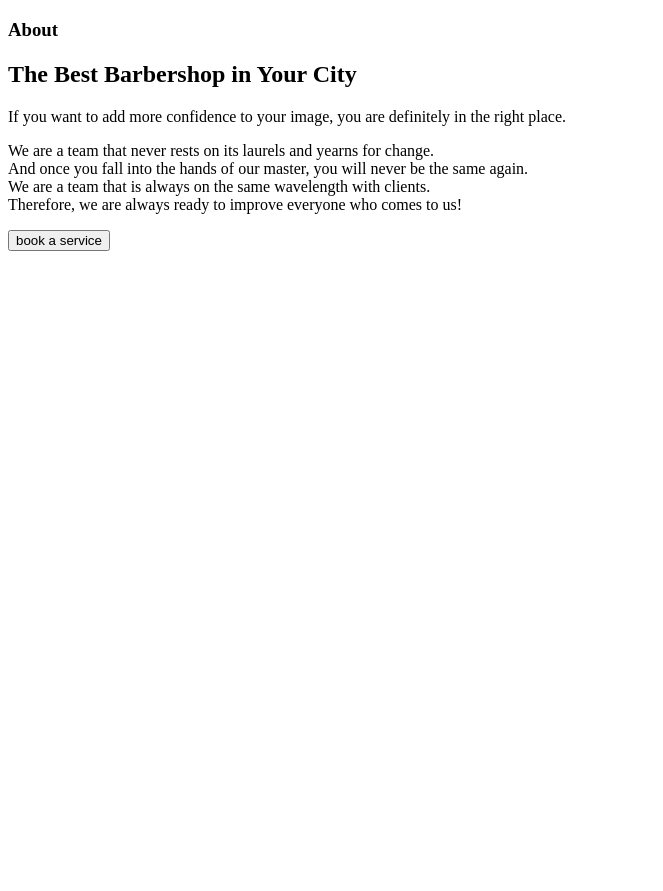
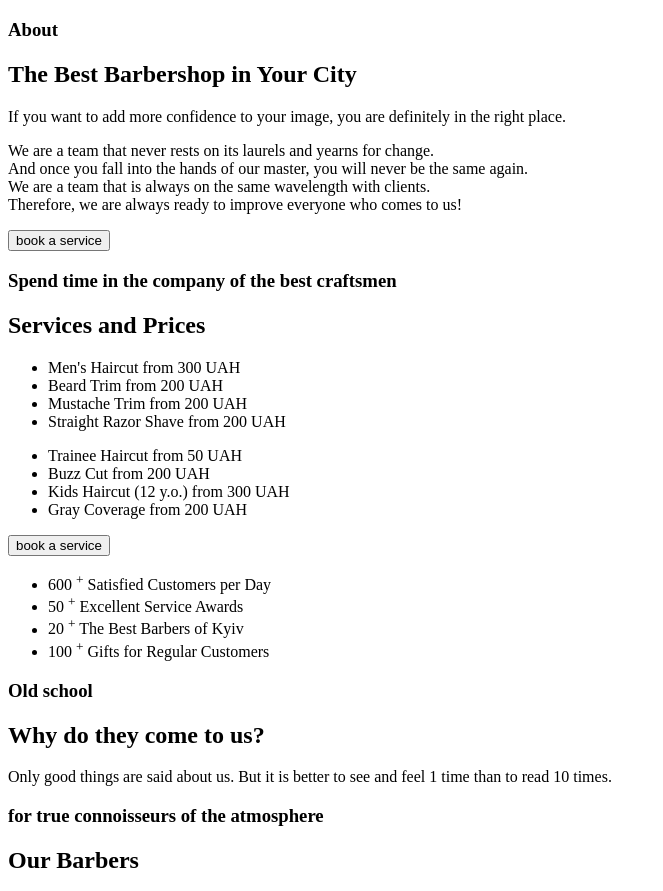
Before and after one commit to syveer/barbershop, a plain HTML site: page index.html in a window 1280 px wide. Shown: the part 819-1710 px from the top of the page, without its empty margins (0-663 px from the left). Before the commit the page ends 1078 px from the top, so only its background shows below. Drawn offline with Linux system fonts and the light colour scheme.

Commit message:
barbershop

```diff
--- a/index.html
+++ b/index.html
@@ -57,6 +57,114 @@
 					</p>
 					<button>book a service</button>
 				</section>
+				<!--services and prices-->
+				<section>
+					<h3>Spend time in the company of the best craftsmen</h3>
+					<h2>Services and Prices</h2>
+					<ul>
+						<li>
+							<span>Men's Haircut</span>
+							<span>from 300 UAH </span>
+						</li>
+						<li>
+							<span>Beard Trim</span>
+							<span>from 200 UAH</span>
+						</li>
+						<li>
+							<span>Mustache Trim</span>
+							<span>from 200 UAH</span>
+						</li>
+						<li>
+							<span>Straight Razor Shave</span>
+							<span>from 200 UAH</span>
+						</li>
+					</ul>
+					<ul>
+						<li>
+							<span>Trainee Haircut</span>
+							<span>from 50 UAH</span>
+						</li>
+						<li>
+							<span>Buzz Cut</span>
+							<span>from 200 UAH</span>
+						</li>
+						<li>
+							<span>Kids Haircut (12 y.o.)</span>
+							<span>from 300 UAH </span>
+						</li>
+						<li>
+							<span>Gray Coverage</span>
+							<span>from 200 UAH</span>
+						</li>
+					</ul>
+					<button>book a service</button>
+				</section>
+				<section>
+					<ul>
+						<li>
+							<span>600</span>
+							<sup>+</sup>
+							<span>Satisfied Customers per Day</span>
+						</li>
+						<li>
+							<span>50</span>
+							<sup>+</sup>
+							<span>Excellent Service Awards</span>
+						</li>
+						<li>
+							<span>20</span>
+							<sup>+</sup>
+							<span>The Best Barbers of Kyiv</span>
+						</li>
+						<li>
+							<span>100</span>
+							<sup>+</sup>
+							<span>Gifts for Regular Customers</span>
+						</li>
+					</ul>
+				</section>
+				<article>
+					<h3>Old school</h3>
+					<h2>Why do they come to us?</h2>
+					<p>Only good things are said about us. But it is better to see and feel 1 time than to read 10 times.</p>
+				</article>
+				<section>
+					<h3>for true connoisseurs of the atmosphere</h3>
+					<h2>Our Barbers </h2>
+					<img src="./images/barber john smith.png" alt="John Smith">
+					<span>John Smith</span>
+					<em>Extreme Barber</em>
+					<img src="./images/barber michele doe.png" alt="Michele Doe">
+					<span>Michele Doe</span>
+					<em>Extreme Barber</em>
+					<img src="./images/barber alan black.png" alt="Alan Black">
+					<span>Michele Doe</span>
+					<em>Extreme Barber</em>
+				</section>
+				<section>
+					<h3>In Latin, "barba" means "beard"</h3>
+					<ul>
+						<li>
+							<img src="./images/motto_img2.png" alt="frizer tunde cu masina">
+						</li>
+						<li>
+							<img src="./images/motto_img3.png" alt="frizer barbereste cu spuma">
+						</li>
+						<li>
+							<img src="./images/motto_img1.png" alt="frizer sterge fata clientului">
+						</li>
+						<li>
+							<img src="./images/motto_img4.png" alt="frizer care finiseaza tunsoarea">
+						</li>
+					</ul>
+				</section>
+				<section>
+					<h3>Contacts</h3>
+					<adress>
+						Main Street, 7A
+						Kyiv, 08132
+					</adress>
+				</section>
 			</main>
     </body>
 </html>
```
Also changed, not shown: images/barber alan black.png (added), images/barber john smith.png (added), images/barber michele doe.png (added), images/motto_img1.png (added), images/motto_img2.png (added), images/motto_img3.png (added), images/motto_img4.png (added).
